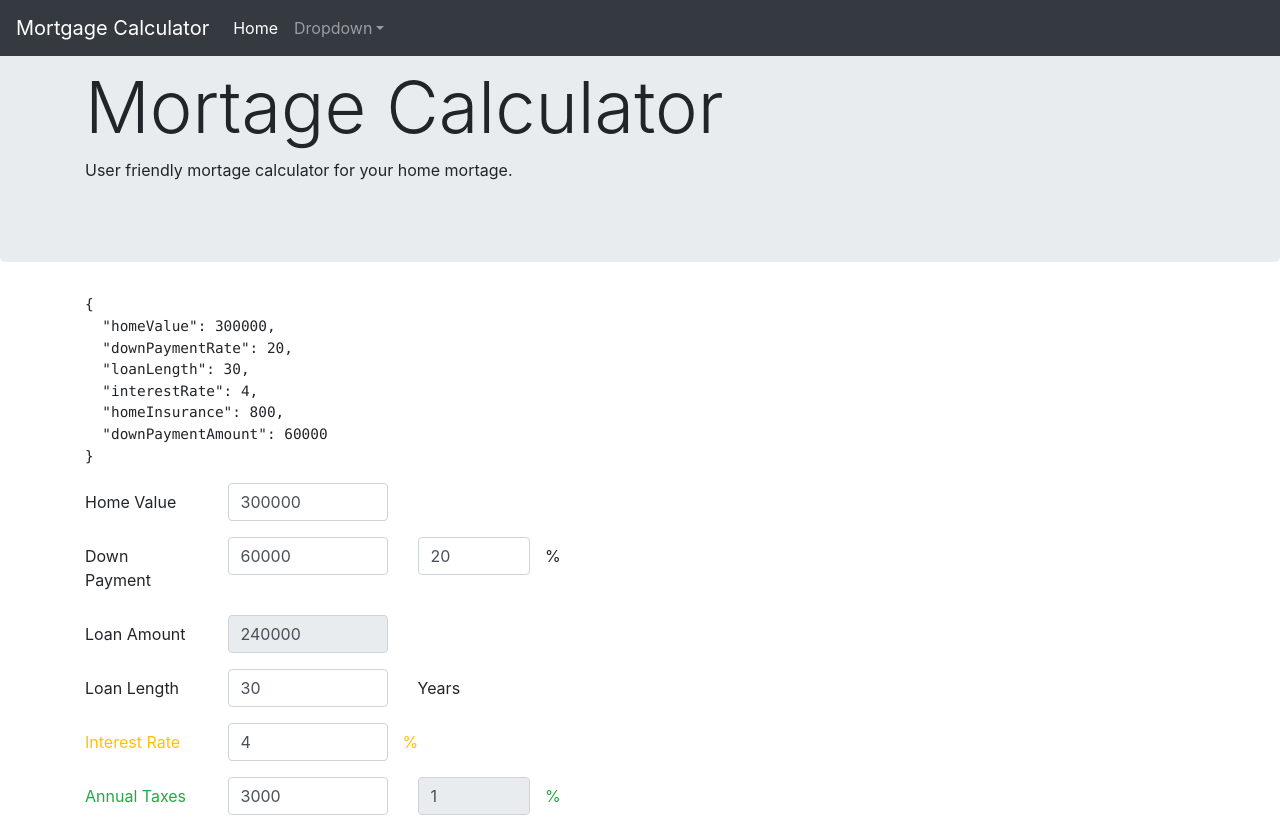
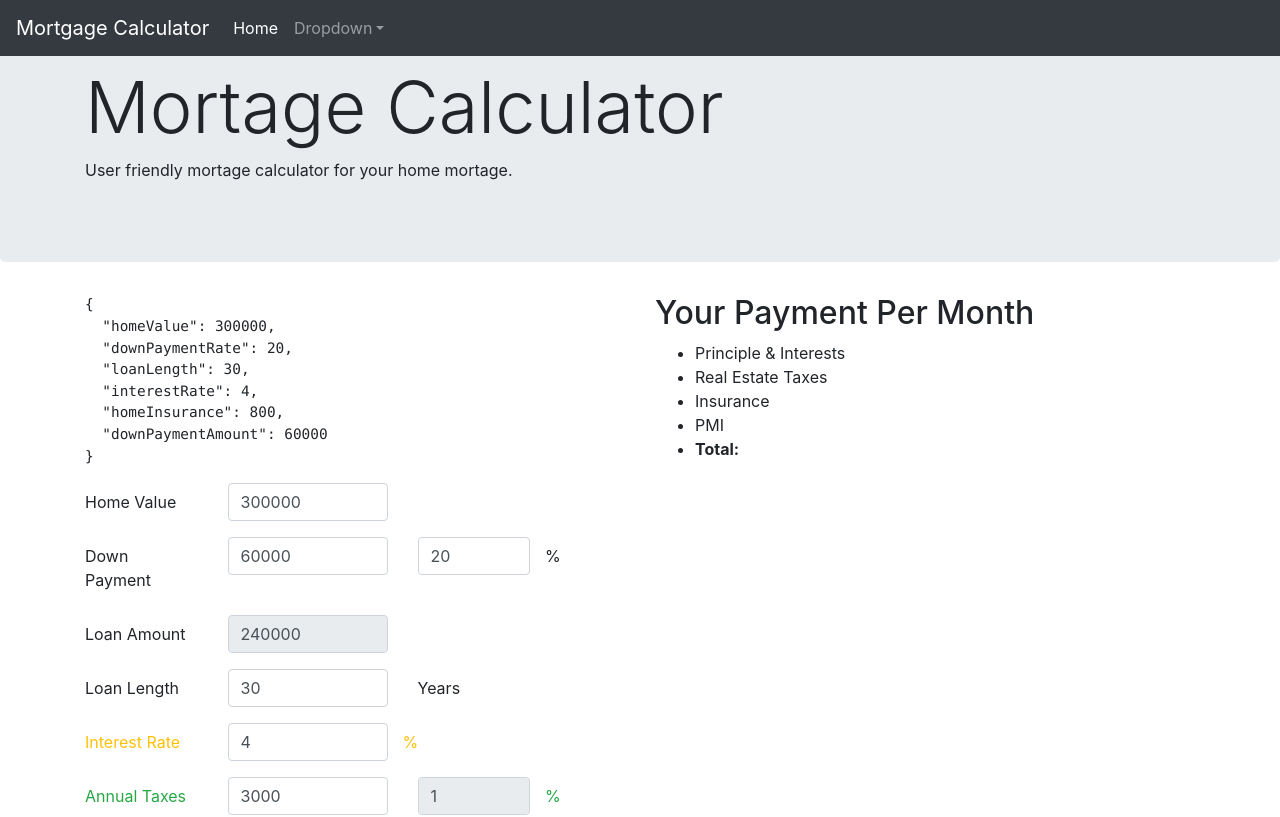
Before and after one commit to rattanakchea/mortgage-calc, an Angular app: page / in a window 1280 px wide. Shown: the top 817 px of the page. Built offline with nearby package versions, Linux system fonts and the light colour scheme.

Commit message:
began on calc service

```diff
--- a/src/app/app.component.html
+++ b/src/app/app.component.html
@@ -40,7 +40,7 @@
         <mortgage-form></mortgage-form>
       </div>
       <div class="col-md-6">
-
+        <mortgage-result></mortgage-result>
       </div>
     </div>
 
--- a/src/app/app.module.ts
+++ b/src/app/app.module.ts
@@ -4,12 +4,14 @@ import { FormsModule, ReactiveFormsModule } from '@angular/forms';
 
 import { AppComponent } from './app.component';
 import { MortgageFormComponent } from './mortgage-form/mortgage-form.component';
+import { MortgageResultComponent } from './mortgage-result/mortgage-result.component';
 
 
 @NgModule({
   declarations: [
     AppComponent,
-    MortgageFormComponent
+    MortgageFormComponent,
+    MortgageResultComponent
   ],
   imports: [
     BrowserModule, FormsModule
--- /dev/null
+++ b/src/app/mortgage-result/mortgage-result.component.html
@@ -0,0 +1,8 @@
+<h2>Your Payment Per Month</h2>
+<ul>
+  <li>Principle & Interests</li>
+  <li>Real Estate Taxes</li>
+  <li>Insurance</li>
+  <li>PMI</li>
+  <li><strong>Total:</strong></li>
+</ul>
--- /dev/null
+++ b/src/app/mortgage-result/mortgage-result.component.ts
@@ -0,0 +1,15 @@
+import { Component, OnInit } from '@angular/core';
+
+@Component({
+  selector: 'mortgage-result',
+  templateUrl: './mortgage-result.component.html',
+  styleUrls: ['./mortgage-result.component.sass']
+})
+export class MortgageResultComponent implements OnInit {
+
+  constructor() { }
+
+  ngOnInit() {
+  }
+
+}
```
Also changed, not shown: src/app/mortgage-result/mortgage-result.component.sass (added), 2 other files (tests, documents, lock files or other folders).
